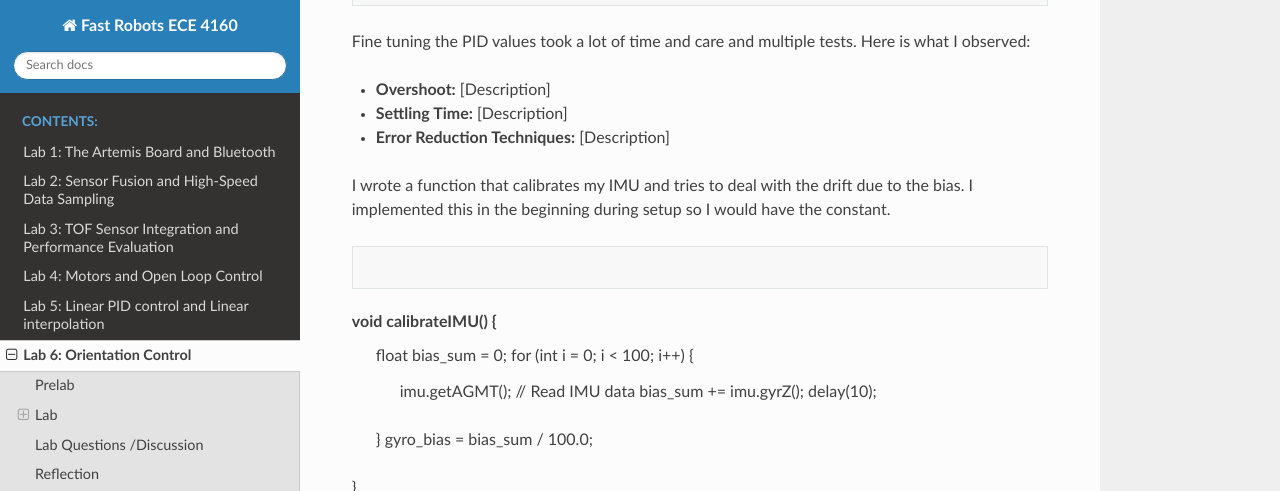
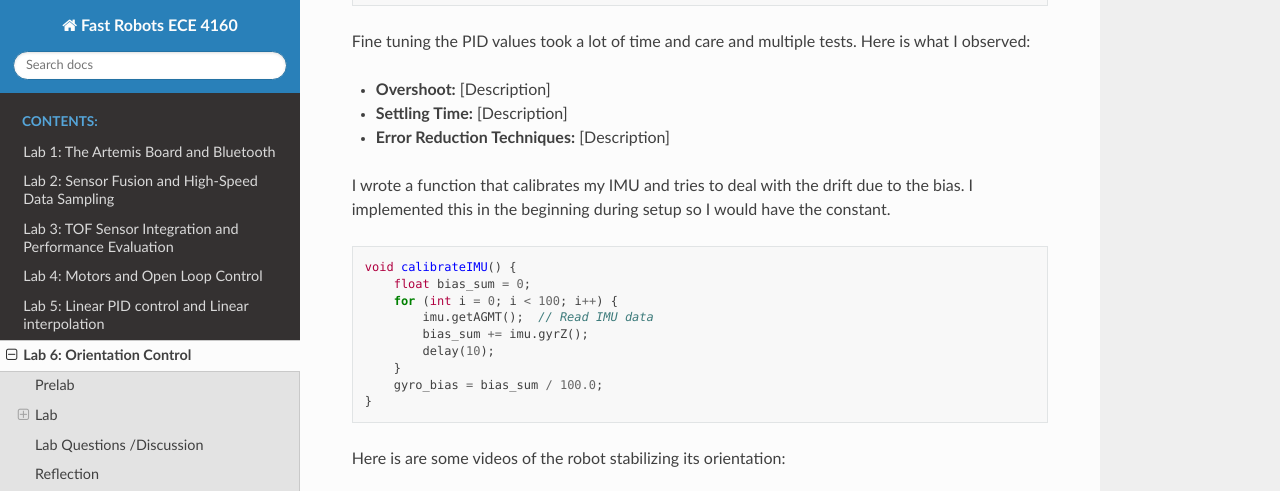
Before and after one commit to nskatti1/Fast-Robots, a Sphinx documentation site: the page built from docs/lab6.rst, in a window 1280 px wide and 900 px high, scrolled down 2509 px, cut to the strip 0-491 px from the top of the window. Built offline with Sphinx 7.4.7 and the Read the Docs theme 3.1.0, drawn with Linux system fonts in a browser that asks for light colours; pages that are not in the unit, such as notebooks, are missing from menus.

Commit message:
Update lab6.rst

```diff
--- a/docs/lab6.rst
+++ b/docs/lab6.rst
@@ -137,15 +137,15 @@ I wrote a function that calibrates my IMU and tries to deal with the drift due t
 
 .. code-block:: cpp
 
-void calibrateIMU() {
-    float bias_sum = 0;
-    for (int i = 0; i < 100; i++) {
-        imu.getAGMT();  // Read IMU data
-        bias_sum += imu.gyrZ();
-        delay(10);
+    void calibrateIMU() {
+        float bias_sum = 0;
+        for (int i = 0; i < 100; i++) {
+            imu.getAGMT();  // Read IMU data
+            bias_sum += imu.gyrZ();
+            delay(10);
+        }
+        gyro_bias = bias_sum / 100.0;
     }
-    gyro_bias = bias_sum / 100.0;
-}
 
 Here is are some videos of the robot stabilizing its orientation:
 
```
